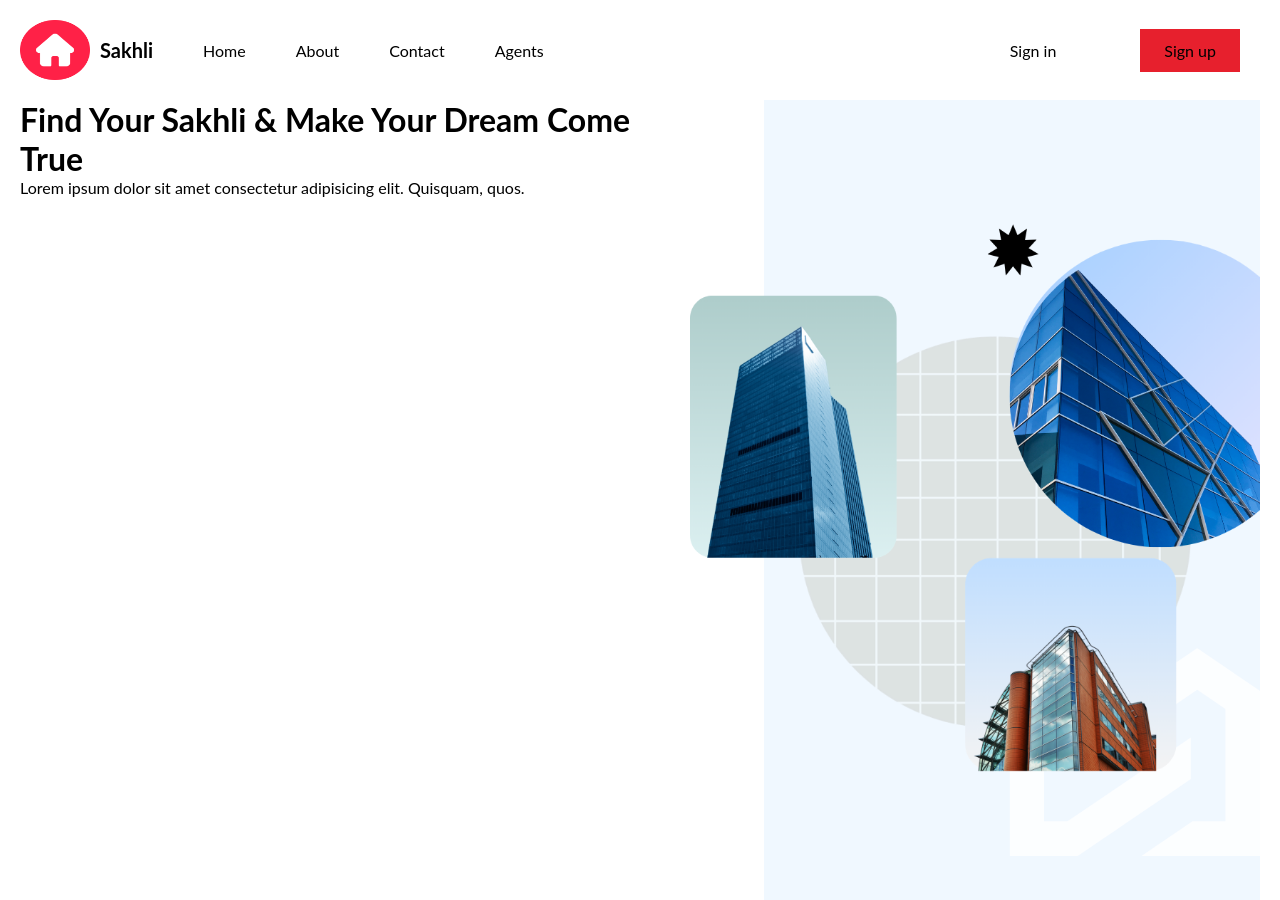
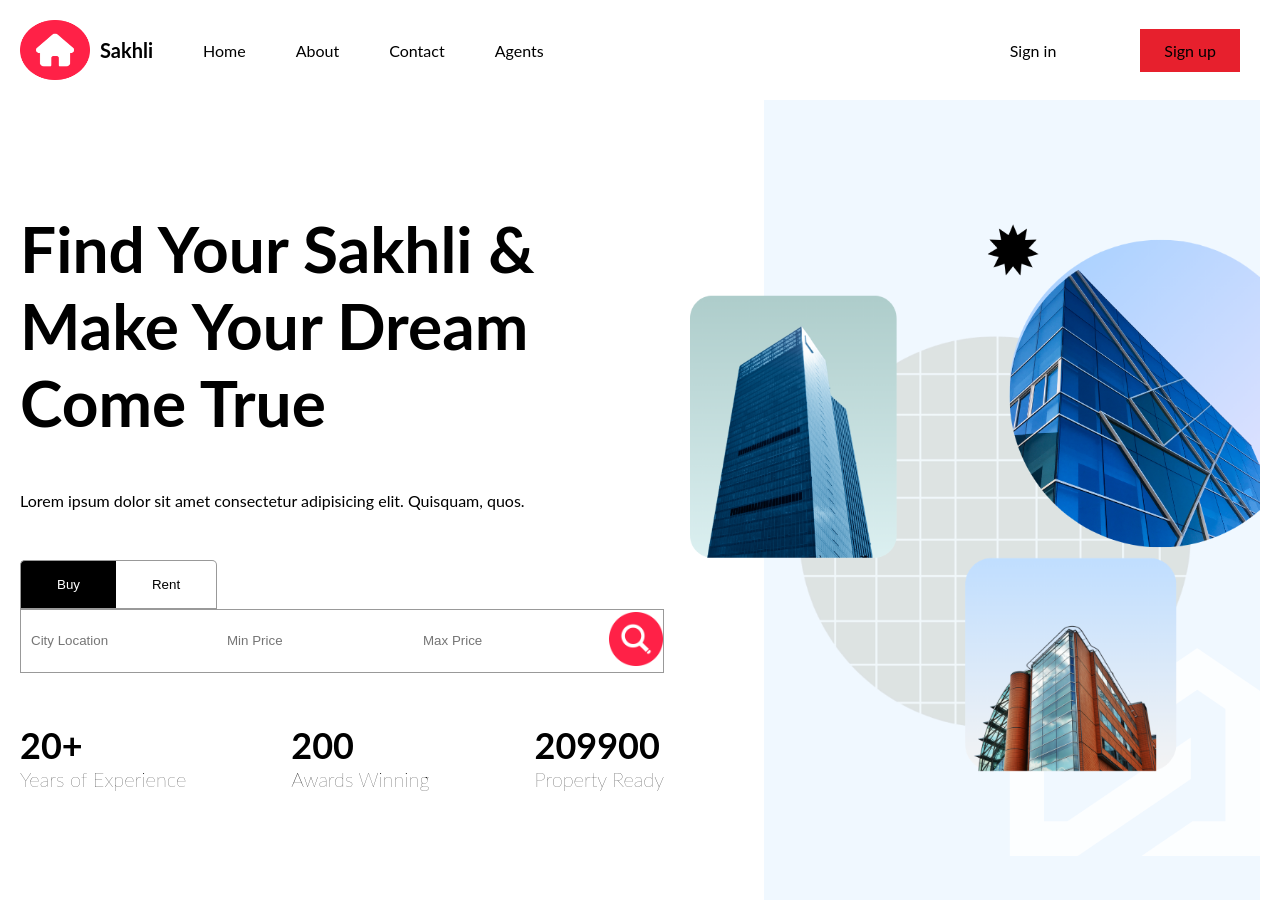
Before and after one commit to P4ndro/Sakhli, a React (Vite) app in the folder client/: page / in a window 1280 px wide. Shown: the top 900 px of the page. Built offline with nearby package versions, Linux system fonts and the light colour scheme.

Commit message:
homepage-done

```diff
--- /dev/null
+++ b/client/src/components/searchBar/SearchBar.jsx
@@ -0,0 +1,54 @@
+import "./SearchBar.scss";
+import { useState } from "react";
+
+const types = ["Buy", "Rent"];
+
+function SearchBar() {
+    const [query, setQuery] = useState({
+      type: "Buy",
+      location: "",
+      minPrice: 0,
+      maxPrice: 1000000,
+    });
+
+    const switchType = (val) => {
+      setQuery((prev) => ({ ...prev, type: val }));
+    };
+    return (
+        <div className="searchBar">
+           <div className="type">
+            {types.map(type => (
+            <button key={type} onClick={() => switchType(type)} className={query.type === type ? "active" : ""}>
+              {type}
+              </button>
+            ))}
+
+           </div>
+           <form>
+            <input type = "text"
+            name="location"
+             placeholder="City Location"
+             />
+            <input type = "number"
+             name="minPrice"
+              min={0}
+               max={1000000}
+              placeholder="Min Price"
+              />
+            <input type = "number"
+            name="maxPrice"
+             min={0}
+             max={1000000}
+             placeholder="Max Price"
+              />
+
+            <button>
+                <img src ="/search.png" alt="search"    />
+            </button>
+
+          </form>
+
+        </div>
+    );
+}
+export default SearchBar;
--- /dev/null
+++ b/client/src/components/searchBar/SearchBar.scss
@@ -0,0 +1,50 @@
+.searchBar{
+    .type{
+        button{
+            padding: 16px 36px;
+            border: 1px solid #999;
+            cursor: pointer;
+            background-color: white;
+            text-transform: capitalize;
+
+            &.active{
+                background-color: black;
+                color: white;
+            }
+
+            &:first-child{
+                border-top-left-radius: 5px;
+                border-right: none;
+            }
+            &:last-child{
+                border-top-right-radius: 5px;
+                border-left: none;
+            }
+
+
+        }
+    }
+    form{
+        display: flex;
+        justify-content: space-between;
+        border: 1px solid #999;
+        height: 64px;
+        gap: 5px;
+
+
+        input{
+            border: none;
+            padding: 0 10px;
+            width: 200%;
+        }
+        button{
+            border: none;
+            cursor: pointer;
+            background-color: white;
+            img{
+                width: 54px;
+                height: 54px;
+            }
+    }
+    }
+}
--- a/client/src/routes/homePage/homePage.jsx
+++ b/client/src/routes/homePage/homePage.jsx
@@ -1,4 +1,5 @@
 import "./homePage.scss";
+import SearchBar from "../../components/searchBar/SearchBar";
 
 function HomePage() {
     return (
@@ -10,6 +11,21 @@ function HomePage() {
                  <p>
                     Lorem ipsum dolor sit amet consectetur adipisicing elit. Quisquam, quos.
                  </p>
+                 <SearchBar />
+                 <div className="boxes">
+                        <div className="box">
+                            <h1>20+</h1>
+                            <h2>Years of Experience</h2>
+                        </div>
+                        <div className="box">
+                            <h1>200</h1>
+                            <h2>Awards Winning</h2>
+                        </div>
+                        <div className="box">
+                            <h1>209900</h1>
+                            <h2>Property Ready</h2>
+                        </div>
+                 </div>
             </div>
             </div>
            <div className="imageContainer">
--- a/client/src/routes/homePage/homePage.scss
+++ b/client/src/routes/homePage/homePage.scss
@@ -7,6 +7,27 @@
 
         .wrapper{
             padding-right: 100px;
+            display: flex;
+            flex-direction: column;
+            justify-content: center;
+            gap: 50px;
+            height: 100%;
+
+            .title{
+                font-size: 64px;
+            }
+            .boxes{
+                display: flex;
+                justify-content: space-between;
+
+                h1{
+                    font-size: 36px;
+                }
+                h2{
+                    font-size: 20px;
+                    font-weight: 200;
+                }
+            }
         }
     }
     .imageContainer{
```
Also changed, not shown: client/public/search.png (added).
